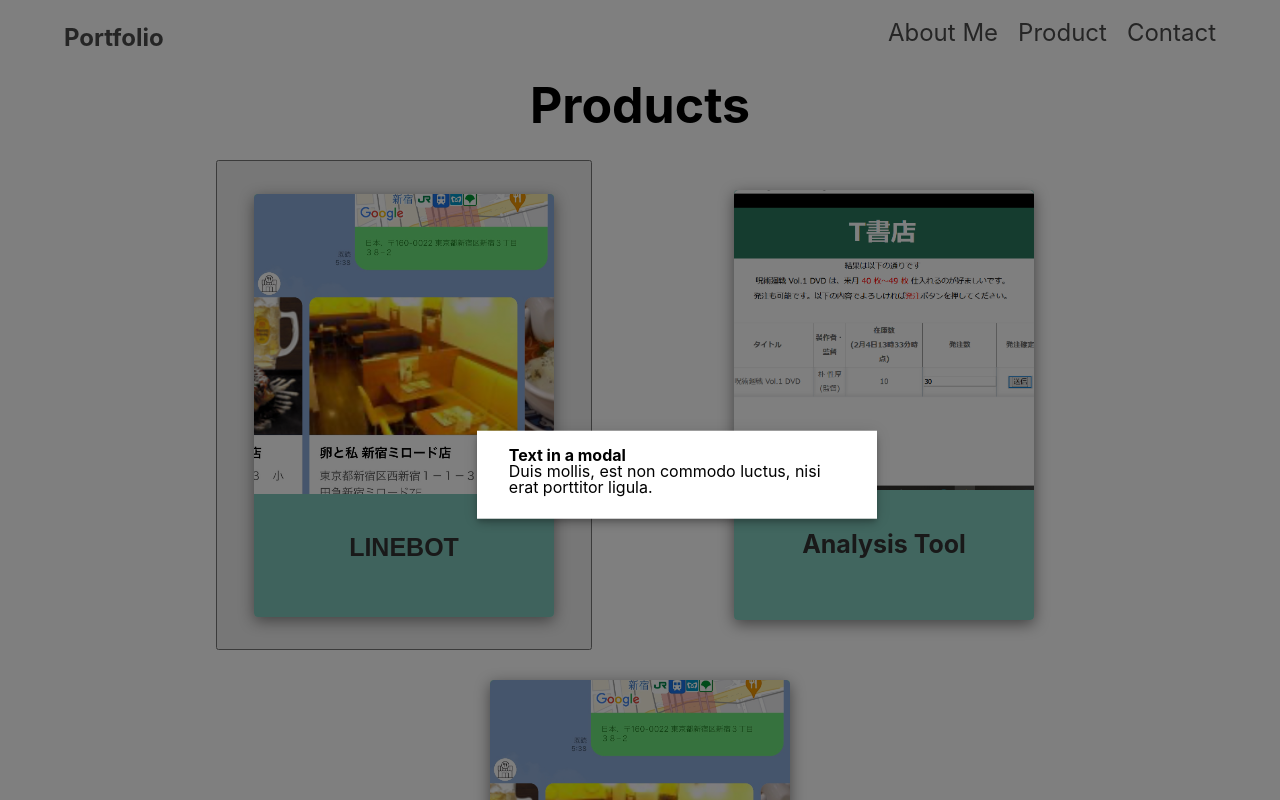
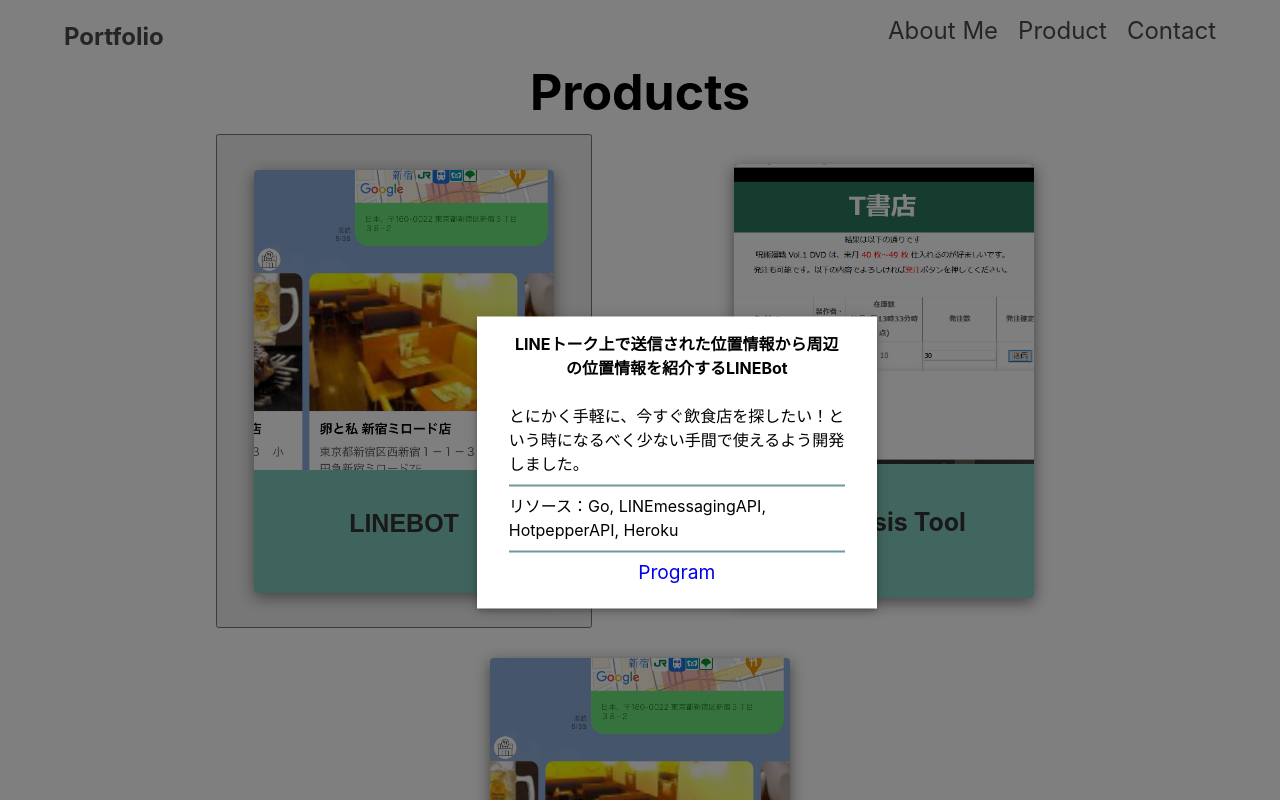
Before and after one commit to rikako1021/portfolio, a React (Create React App) app: page /product in a window 1280 px wide. Both pictures are taken after a click on the button "LINEBOT". Shown: the top 800 px of the page. Built offline with nearby package versions, Linux system fonts and the light colour scheme.

Commit message:
モーダル修正

```diff
--- a/src/components/Header.js
+++ b/src/components/Header.js
@@ -15,7 +15,7 @@ function Header() {
              </ul>
          </nav>
      </header>
- )
-}
+)
+ }
 
 export default Header
--- a/src/components/Product.js
+++ b/src/components/Product.js
@@ -45,9 +45,16 @@ export default function Product() {
 
   const body = (
     <div style={modalStyle} className={classes.paper}>
-      <h2 id="simple-modal-title">Text in a modal</h2>
+      <h2 id="simple-modal-title">LINEトーク上で送信された位置情報から周辺の位置情報を紹介するLINEBot</h2>
+      <br/>
       <p id="simple-modal-description">
-        Duis mollis, est non commodo luctus, nisi erat porttitor ligula.
+        とにかく手軽に、今すぐ飲食店を探したい！という時になるべく少ない手間で使えるよう開発しました。
+        <br />
+        <hr/>
+        リソース：Go, LINEmessagingAPI, HotpepperAPI, Heroku
+        <br />
+        <hr/>
+        <div className="GithubLink"><a href="https://github.com/rikako1021/Go-LineBot">Program</a></div>
       </p>
     </div>
   );
--- a/src/index.css
+++ b/src/index.css
@@ -21,7 +21,7 @@ time, mark, audio, video {
 }
 
 body {
-    line-height:1;
+    line-height: 150%;
 }
 
 article,aside,details,figcaption,figure,
@@ -336,3 +336,18 @@ div.experience > ul > li {
   flex-wrap: wrap;
   justify-content: space-around;
 }
+
+#simple-modal-title {
+  text-align: center;
+}
+
+.GithubLink {
+  text-align: center;
+  font-size: 120%;
+}
+#simple-modal-description hr {
+  border-width: 1.5px 2px 1.5px 0px; /* 太さ */
+  border-style: solid; /* 線種 */
+  border-color: rgba(69, 131, 128, 0.795);   /* 線色 */
+  height: 1px;         /* 高さ(※古いIE用) */
+}
```
